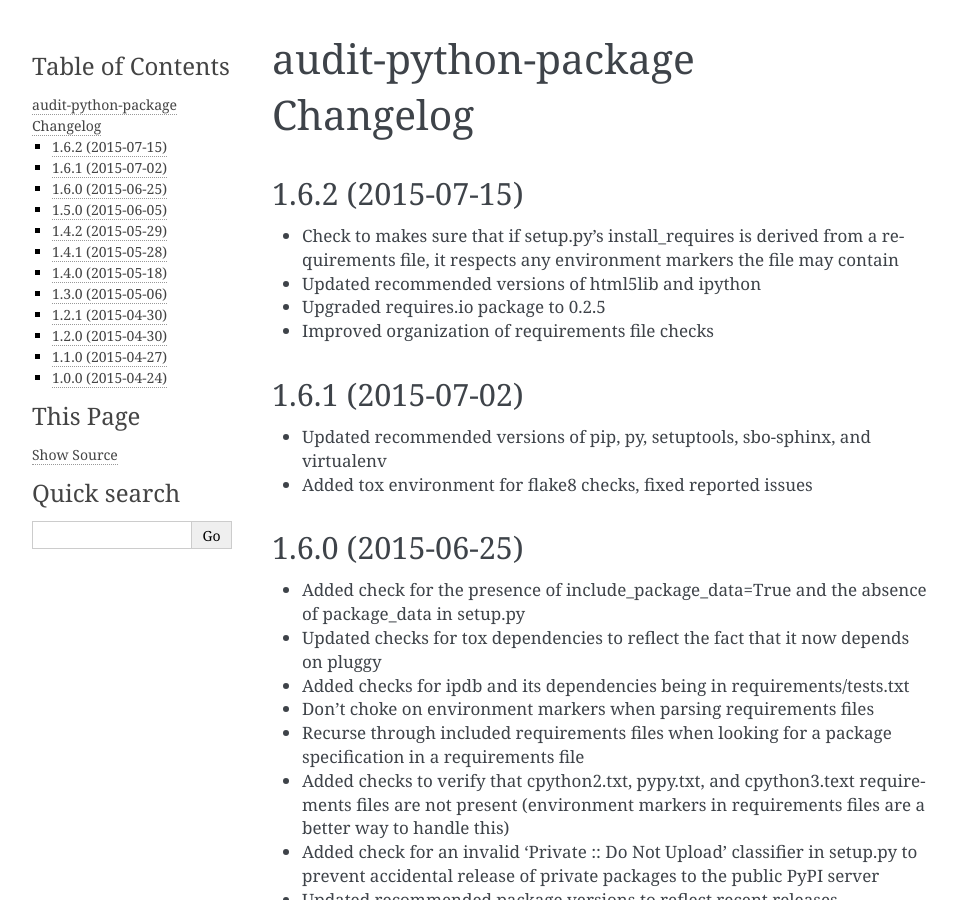
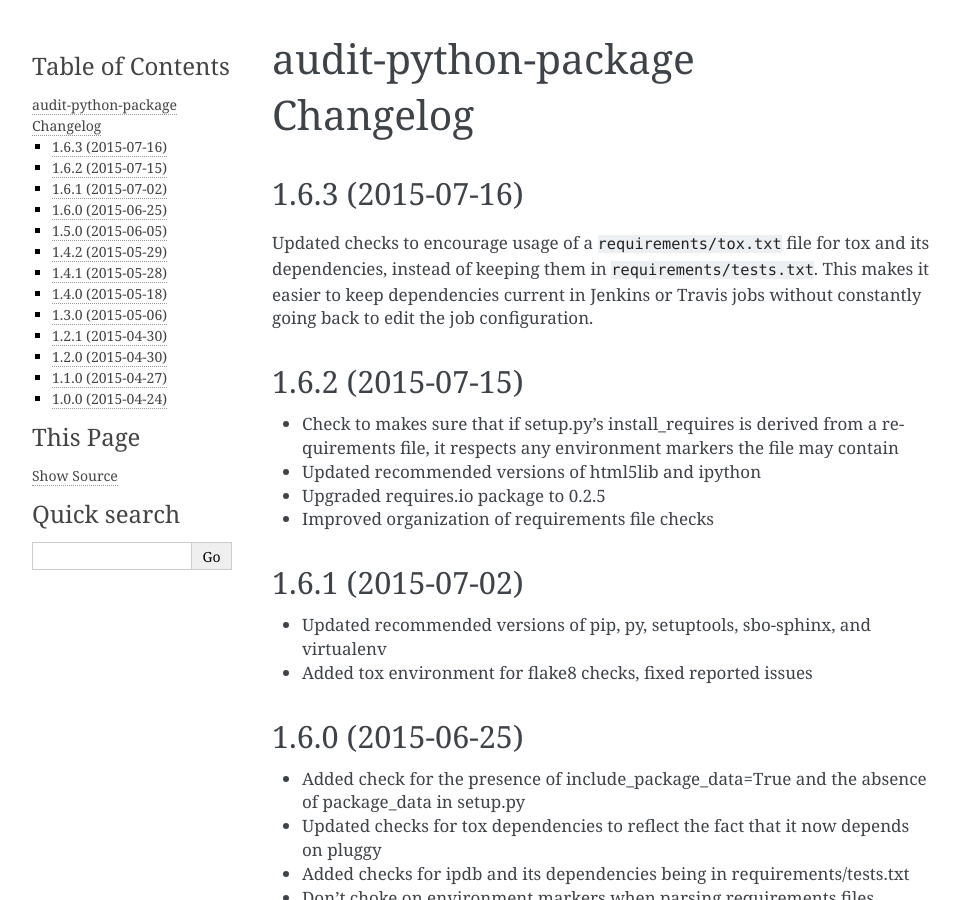
Before and after one commit to oreillymedia/audit-python-package, a Sphinx documentation site: the page built from docs/CHANGELOG.rst, in a window 1280 px wide and 900 px high. Shown: the whole window, without its empty margins (148-1108 px from the left). Built offline with Sphinx 7.4.7, drawn with Linux system fonts in a browser that asks for light colours; pages that are not in the unit, such as notebooks, are missing from menus; the version number is read from the project's files by our own code.

Commit message:
FR-214 | Update version to 1.6.3

```diff
--- a/docs/CHANGELOG.rst
+++ b/docs/CHANGELOG.rst
@@ -1,5 +1,12 @@
 audit-python-package Changelog
 ==============================
+
+1.6.3 (2015-07-16)
+------------------
+Updated checks to encourage usage of a ``requirements/tox.txt`` file for tox
+and its dependencies, instead of keeping them in ``requirements/tests.txt``.
+This makes it easier to keep dependencies current in Jenkins or Travis jobs
+without constantly going back to edit the job configuration.
 
 1.6.2 (2015-07-15)
 ------------------
--- a/setup.py
+++ b/setup.py
@@ -11,7 +11,7 @@ import codecs
 import os
 from setuptools import find_packages, setup
 
-version = '1.6.2'  # Don't forget to update docs/CHANGELOG.rst if you increment the version
+version = '1.6.3'  # Don't forget to update docs/CHANGELOG.rst if you increment the version
 
 install_requires = [
     'future',
```
